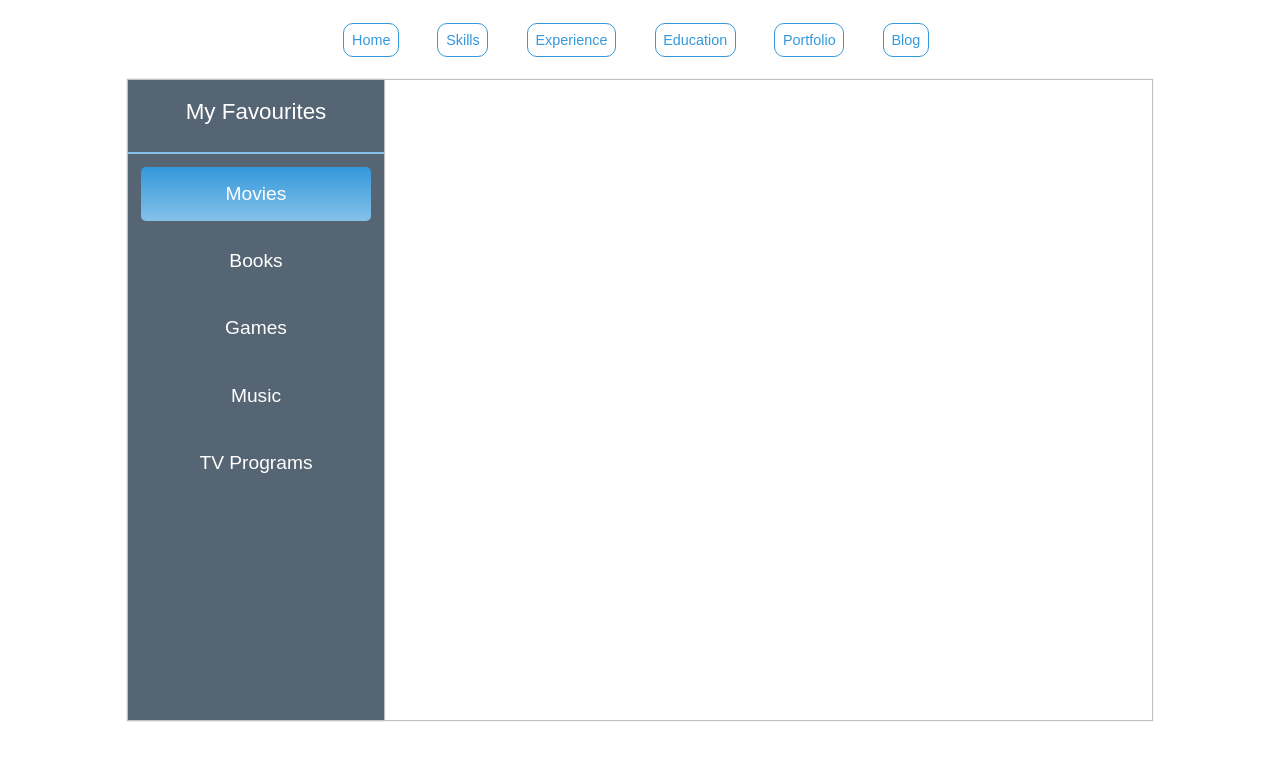
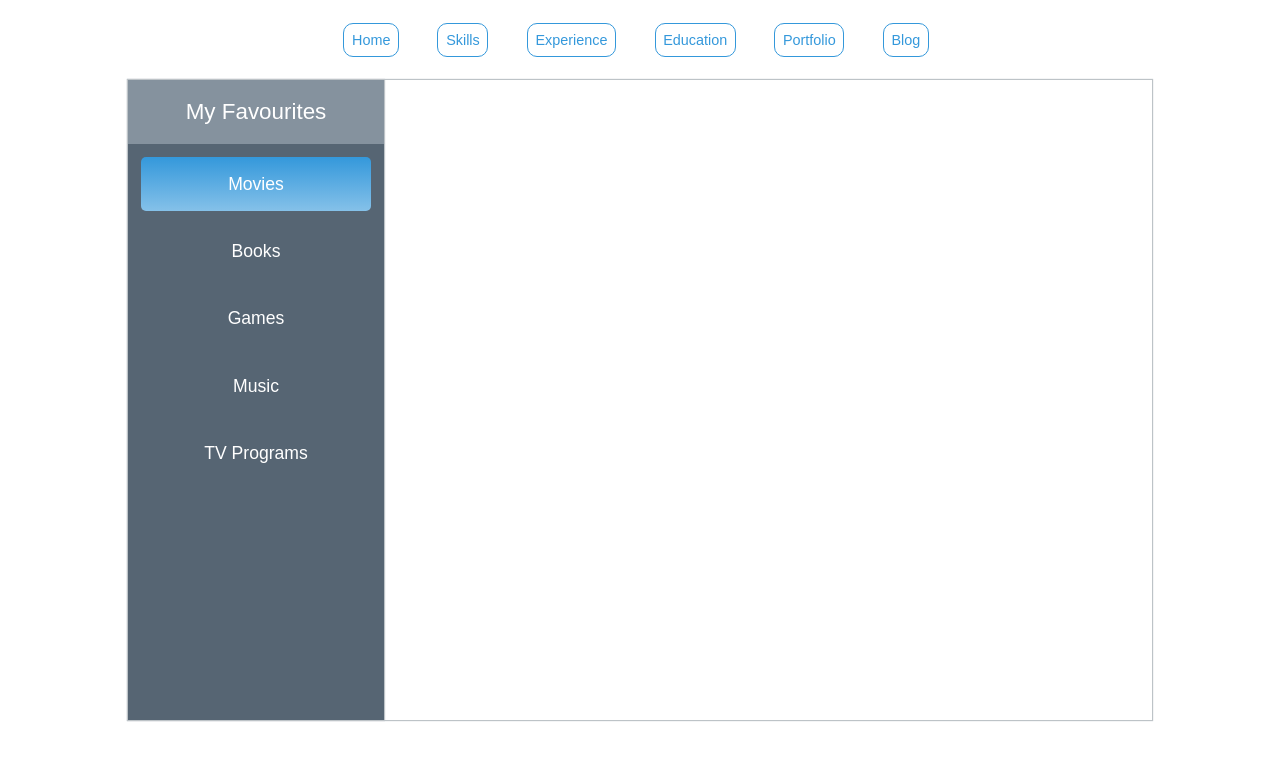
Before and after one commit to Scorpi35/Django-GLM, a Django app: template AboutMe/templates/AboutMe/index.html in a window 1280 px wide. Shown: the top 760 px of the page. Run offline with Django 3.2, Linux system fonts and the light colour scheme; the template is opened without the code that fills it, so the values that code supplies are empty.

Commit message:
Add files via upload

```diff
--- a/AboutMe/static/css/AboutMe.css
+++ b/AboutMe/static/css/AboutMe.css
@@ -25,7 +25,7 @@
     left: 0%;
     height: 10%;
     width: 100%;
-    background-color: #566573;
+    background-image: linear-gradient(#85929E, #85929E);
     line-height: 100%;
     text-align: center;
     color: white;
@@ -56,12 +56,14 @@
     line-height: 100%;
     text-align: center;
     cursor: pointer;
+    transition: 0.5s;
+
 }
 
 #container #My_Favourites #Favourites_List #Favourites_Specific_List .Specific_Favourites span{
     display: table-cell;
     vertical-align: middle;
-    font-size: 120%;
+    font-size: 110%;
     font-family: sans-serif;
     margin-left: 0%;
 }
@@ -71,6 +73,10 @@
     width: 10%;
 }
 
-#container #My_Favourites #Favourites_List #Favourites_Specific_List #Movies{
+#container #My_Favourites #Favourites_List #Favourites_Specific_List .Specific_Favourites:hover{
+    background-color: #AEB6BF;
+}
+
+.active {
     background-image: linear-gradient(#3498DB, #85C1E9);
 }
--- a/AboutMe/templates/AboutMe/index.html
+++ b/AboutMe/templates/AboutMe/index.html
@@ -11,15 +11,19 @@
     </script>
 
     <script type = "text/javascript">
-        function Show_Favourites(id){
-            var Specific_f = document.getElementsByClassName('Specific_Favourites');
-            var len = Specific_f.length;
+        function Show_Favourites(){
 
-            for(i = 0; i < len; i++){
-                document.getElementsByClassName('Specific_Favourites')[i].style.backgroundImage= "linear-gradient(#566573, #566573)";
+            var spf = document.getElementsByClassName('Specific_Favourites');
+            for(let i=0;i<spf.length;i++) {
+                spf[i].onclick = function() {
+                    for(let j = 0; j < spf.length; j++) {
+                        spf[j].classList.remove('active');
+                    }
+                    spf[i].classList.add('active');
+                }
             }
-            document.getElementById(id).style.backgroundImage = "linear-gradient(#3498DB, #85C1E9)";
         }
+
 
     </script>
 </head>
@@ -31,22 +35,21 @@
                 <div id="Favourites_Header">
                     <span>My Favourites</span>
                 </div>
-                <hr color="#85C1E9" style="height:0px;"/>
                 <div id="Favourites_Specific_List">
-                    <div id="Movies" class="Specific_Favourites" onClick="Show_Favourites('Movies')">
+                    <div id="Movies" class="Specific_Favourites active" onClick="Show_Favourites()">
                         <span>Movies</span>
 
                     </div>
-                    <div id="Books" class="Specific_Favourites" onClick="Show_Favourites('Books')">
+                    <div id="Books" class="Specific_Favourites" onClick="Show_Favourites()">
                         <span>Books</span>
                     </div>
-                    <div id="Games" class="Specific_Favourites" onClick="Show_Favourites('Games')">
+                    <div id="Games" class="Specific_Favourites" onClick="Show_Favourites()">
                         <span>Games</span>
                     </div>
-                    <div id="Music" class="Specific_Favourites" onClick="Show_Favourites('Music')">
+                    <div id="Music" class="Specific_Favourites" onClick="Show_Favourites()">
                         <span>Music</span>
                     </div>
-                    <div id="TV_Programs" class="Specific_Favourites" onClick="Show_Favourites('TV_Programs')">
+                    <div id="TV_Programs" class="Specific_Favourites" onClick="Show_Favourites()">
                         <span>TV Programs</span>
                     </div>
                 </div>
```
